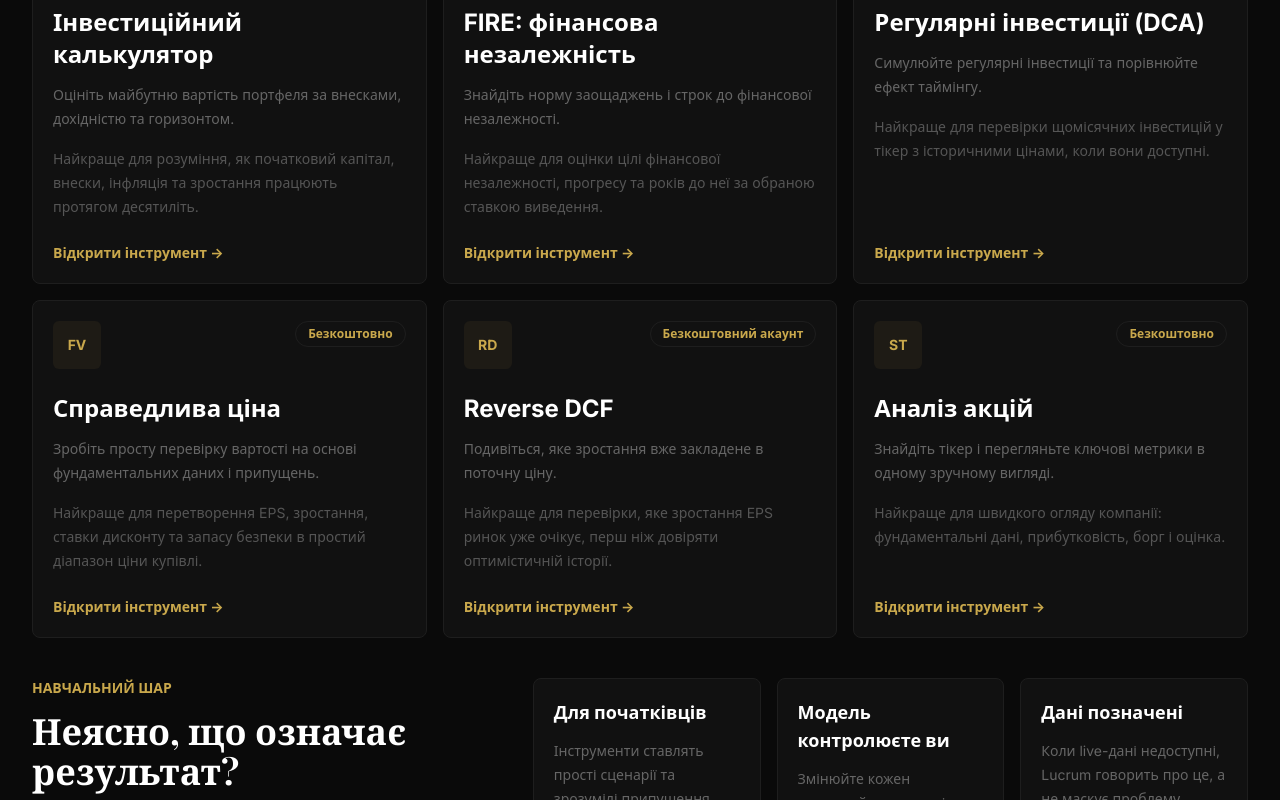
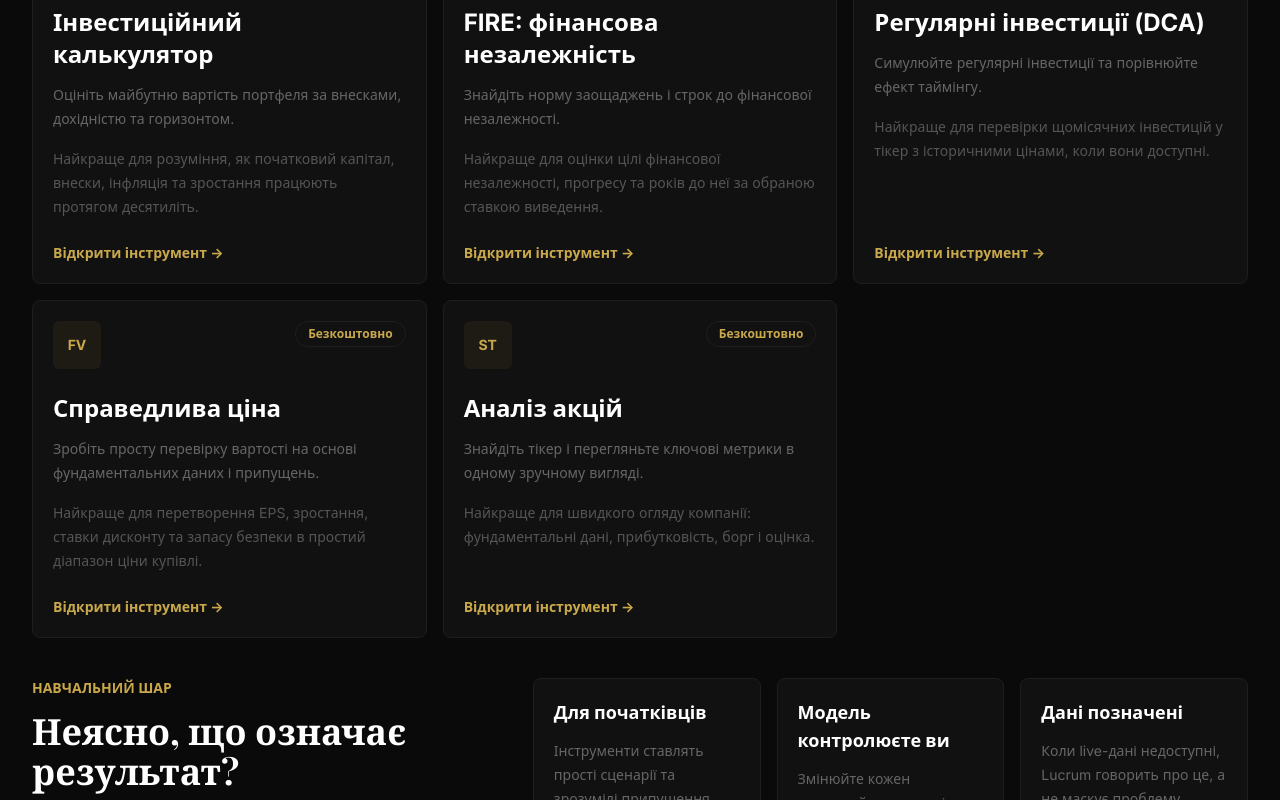
Before and after one commit to danikMatv/Lucrum, a React (Vite) app in the folder apps/web/: page /tools in a window 1280 px wide. Shown: the part 643-1443 px from the top of the page. Built offline with nearby package versions, Linux system fonts and the light colour scheme; no server answers; a web font is replaced by a local one.

Commit message:
feat: update ToolsPage to filter visible tools based on authentication status

```diff
--- a/apps/web/src/pages/ToolsPage.tsx
+++ b/apps/web/src/pages/ToolsPage.tsx
@@ -1,6 +1,7 @@
 import { Link } from 'react-router-dom'
 import { useTranslation } from 'react-i18next'
 import { AppFooter } from '../components/AppFooter.tsx'
+import { useAuthStore } from '../store/useAuthStore.ts'
 
 const tools = [
   {
@@ -59,6 +60,8 @@ const glossaryTerms = ['cagr', 'pv', 'nominal', 'swr'] as const
 
 export const ToolsPage = () => {
   const { t } = useTranslation('common')
+  const isAuthenticated = useAuthStore((state) => state.isAuthenticated)
+  const visibleTools = tools.filter((tool) => !('locked' in tool && tool.locked) || isAuthenticated)
 
   return (
     <main className="min-h-svh bg-background text-text-primary">
@@ -111,7 +114,7 @@ export const ToolsPage = () => {
         </div>
 
         <div className="grid gap-4 md:grid-cols-2 xl:grid-cols-3">
-          {tools.map((tool) => (
+          {visibleTools.map((tool) => (
             <Link
               key={tool.to}
               to={tool.to}
```
